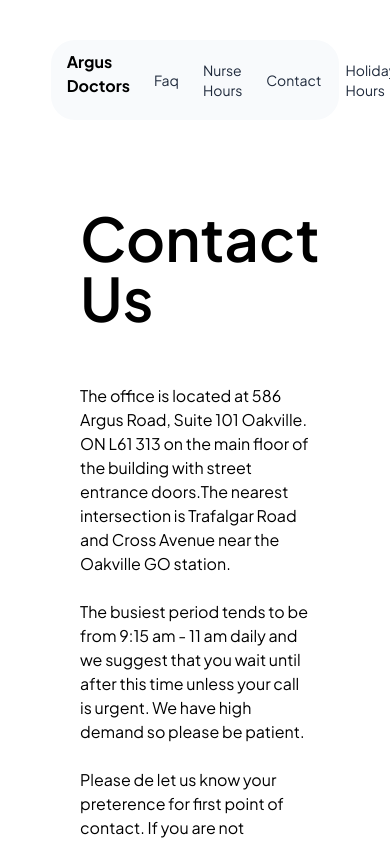
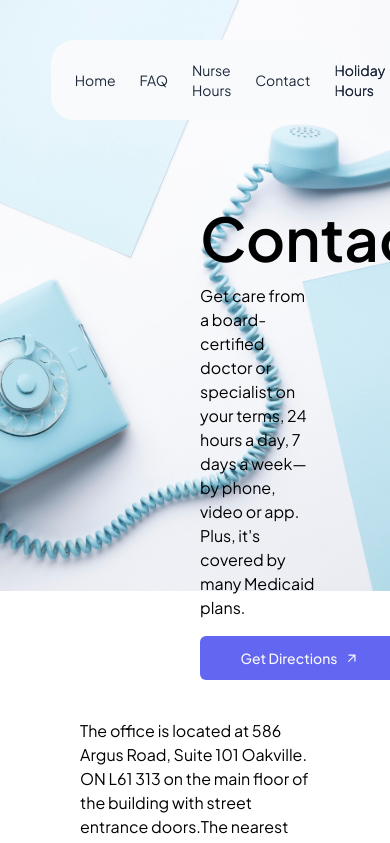
Before and after one commit to Trishaneww/argus-clinic, a Next.js app: page /contact in a window 390 px wide. Shown: the top 843 px of the page. Built offline with nearby package versions, Linux system fonts and the light colour scheme.

Commit message:
imported nav data

```diff
--- a/app/contact/page.tsx
+++ b/app/contact/page.tsx
@@ -1,19 +1,30 @@
 import Footer from '@/components/Footer'
 import Location from '@/components/Location'
 import Navbar from '@/components/Navbar'
+import { Button } from '@/components/ui/button'
 import { Card, CardContent, CardDescription, CardHeader, CardTitle } from '@/components/ui/card'
 import React from 'react'
 import { IoMdPrint } from 'react-icons/io'
 import { IoLocationOutline } from 'react-icons/io5'
 import { MdOutlineMail, MdPhone } from 'react-icons/md'
+import { MdArrowOutward } from "react-icons/md";
 
 const Contact = () => {
   return (
     <div className="flex flex-col">
+
+        <section className="flex flex-col contact px-10">
+          <Navbar />
+          <div className="relative flex flex-col gap-4 mt-52 ml-40 items-start w-2/4">
+            <h1 className="text-6xl font-semibold">Contact</h1>
+            <p className="w-3/4">Get care from a board-certified doctor or specialist on your terms, 24 hours a day, 7 days a week—by phone, video or app. Plus, it's covered by many Medicaid plans.</p>
+            <Button className="w-[200px]">Get Directions <MdArrowOutward className="ml-2"/> </Button>
+          </div>
+        </section>
         <Navbar />
 
-        <section className="flex flex-col gap-6 px-20 mt-52">
-            <h1 className="text-6xl font-semibold">Contact Us</h1>
+        <section className="flex flex-col gap-6 px-20 mt-24">
+            {/* <h1 className="text-6xl font-semibold">Contact Us</h1> */}
             <div className="flex md:flex-row flex-col gap-14">
                 <div className="flex flex-col gap-6 md:w-3/4 w-full mt-8">
                     <p>The office is located at 586 Argus Road, Suite 101 Oakville. ON L61 313 on the main floor of the building with street entrance doors.The nearest intersection is Trafalgar Road and Cross Avenue near the Oakville GO station.</p>
@@ -45,8 +56,8 @@ const Contact = () => {
                     </CardHeader>
                     <CardContent className="flex flex-col gap-4">
                         <div className="flex justify-start items-center gap-4 w-full">
-                            <IoLocationOutline size={64}/>
-                            <p className="text-sm">Oak Lake Medical Centre, Suite A2, 146 Lakeshore Rd W, Oakville, ON</p>
+                            <IoLocationOutline size={44}/>
+                            <p className="text-sm">Suite 101, 586 Argus Road, Oakville, ON L6J 313</p>
                         </div>
 
                         <div className="flex justify-start items-center gap-4 w-full">
@@ -73,8 +84,7 @@ const Contact = () => {
 
 
         <section className="px-20 mt-24 my-20">
-            <iframe src="https://www.google.com/maps/embed?pb=!1m18!1m12!1m3!1d5792.316625405153!2d-79.68726802323347!3d43.         457291965078724!2m3!1f0!2f0!3f0!3m2!1i1024!2i768!4f13.1!3m3!1m2!1s0x882b5ce7e5fbf4ef%3A0xa5f35a5f8774c679!2sArgus%20Medical%20Centre!5e0!3m2!1sen!2sca!4v1722286047432!5m2!1sen!2sca" loading="lazy"  className="w-full h-[28rem]">
-            </iframe>
+            <iframe src="https://www.google.com/maps/embed?pb=!1m18!1m12!1m3!1d2896.1654527972723!2d-79.6904917082211!3d43.45714289061273!2m3!1f0!2f0!3f0!3m2!1i1024!2i768!4f13.1!3m3!1m2!1s0x882b5ce7be055a59%3A0x754258adbb819e55!2s586%20Argus%20Rd%2C%20Oakville%2C%20ON%20L6J%203J3!5e0!3m2!1sen!2sca!4v1723251218472!5m2!1sen!2sca"  loading="lazy"  className="w-full h-[28rem]"></iframe>
         </section>
 
         <Footer />
--- a/app/holidayhours/page.tsx
+++ b/app/holidayhours/page.tsx
@@ -65,16 +65,15 @@ const HolidayHours = () => {
                             <p className="text-sm">argusclinic@gmail.com</p>
                         </div>
 
-                        <p>Mon-Thurs 9:15 am - 12:00 pm and 1:15pm - 4:00 pm</p>
-                        <p>Fri 9:15 am - 12:00 pm</p>
+                        <p>Telephones answered Mon-Thurs 9:15 am - 12:00 pm and 1:15pm - 4:00 pm, Fri 9:15 am - 12:00 pm</p>
+
 
                         <div className="flex justify-start items-center gap-4 w-full">
-                            <IoLocationOutline size={64}/>
+                            <IoLocationOutline size={44}/>
                             <p className="text-sm">Suite 101, 586 Argus Road, Oakville, ON L6J 313</p>
                         </div>
 
-                        <iframe src="https://www.google.com/maps/embed?pb=!1m18!1m12!1m3!1d5792.316625405153!2d-79.68726802323347!3d43.               457291965078724!2m3!1f0!2f0!3f0!3m2!1i1024!2i768!4f13.1!3m3!1m2!1s0x882b5ce7e5fbf4ef%3A0xa5f35a5f8774c679!2sArgus%20Medical%20Centre!5e0!3m2!1sen!2sca!4v1722286047432!5m2!1sen!2sca" loading="lazy"  className="w-full h-[18rem]">
-                        </iframe>
+                        <iframe src="https://www.google.com/maps/embed?pb=!1m18!1m12!1m3!1d2896.1654527972723!2d-79.6904917082211!3d43.45714289061273!2m3!1f0!2f0!3f0!3m2!1i1024!2i768!4f13.1!3m3!1m2!1s0x882b5ce7be055a59%3A0x754258adbb819e55!2s586%20Argus%20Rd%2C%20Oakville%2C%20ON%20L6J%203J3!5e0!3m2!1sen!2sca!4v1723251218472!5m2!1sen!2sca"  loading="lazy"  className="w-full h-[18rem]"></iframe>
                     </CardContent>
                 </Card>
             </div>
--- a/components/Location.tsx
+++ b/components/Location.tsx
@@ -16,7 +16,9 @@ import Image from 'next/image'
 const Location = () => {
   return (
     <div className="md:flex gap-2 justify-center my-20 w-full h-[28rem] mb-12">
-        <iframe src="https://www.google.com/maps/embed?pb=!1m18!1m12!1m3!1d5792.316625405153!2d-79.68726802323347!3d43.457291965078724!2m3!1f0!2f0!3f0!3m2!1i1024!2i768!4f13.1!3m3!1m2!1s0x882b5ce7e5fbf4ef%3A0xa5f35a5f8774c679!2sArgus%20Medical%20Centre!5e0!3m2!1sen!2sca!4v1722286047432!5m2!1sen!2sca" loading="lazy"  className="w-full md:w-2/4 h-[18rem] md:h-full"></iframe>
+        {/* <iframe src="https://www.google.com/maps/embed?pb=!1m18!1m12!1m3!1d5792.316625405153!2d-79.68726802323347!3d43.457291965078724!2m3!1f0!2f0!3f0!3m2!1i1024!2i768!4f13.1!3m3!1m2!1s0x882b5ce7e5fbf4ef%3A0xa5f35a5f8774c679!2sArgus%20Medical%20Centre!5e0!3m2!1sen!2sca!4v1722286047432!5m2!1sen!2sca" loading="lazy"  className="w-full md:w-2/4 h-[18rem] md:h-full"></iframe> */}
+
+        <iframe src="https://www.google.com/maps/embed?pb=!1m18!1m12!1m3!1d2896.1654527972723!2d-79.6904917082211!3d43.45714289061273!2m3!1f0!2f0!3f0!3m2!1i1024!2i768!4f13.1!3m3!1m2!1s0x882b5ce7be055a59%3A0x754258adbb819e55!2s586%20Argus%20Rd%2C%20Oakville%2C%20ON%20L6J%203J3!5e0!3m2!1sen!2sca!4v1723251218472!5m2!1sen!2sca" loading="lazy"  className="w-full md:w-2/4 h-[18rem] md:h-full"></iframe>
 
 
       <Card className="w-[350px]">
@@ -26,7 +28,7 @@ const Location = () => {
         </CardHeader>
         <CardContent className="flex flex-col gap-4">
             <div className="flex justify-start items-center gap-4 w-full">
-                <IoLocationOutline size={64}/>
+                <IoLocationOutline size={44}/>
                 <p className="text-sm">Suite 101, 586 Argus Road, Oakville, ON L6J 313</p>
             </div>
 
--- a/components/Navbar.tsx
+++ b/components/Navbar.tsx
@@ -9,15 +9,15 @@ import '../styles/global.scss';
 
 const Navbar = () => {
   return (
-    <div className="flex w-[74%] justify-between items-center h-[80px] rounded-3xl p-4 mt-10 backdrop-blur-md navbar self-center scroll-smooth z-10 fixed mb-20 bg-slate-50">
+    <div className="flex w-[74%] justify-between items-center h-[80px] rounded-3xl p-6 mt-10 backdrop-blur-md navbar self-center scroll-smooth z-10 fixed mb-20 bg-slate-50">
         <div className="flex gap-6">
-          {/* <Link href='/' className={cn(
+          <Link href='/' className={cn(
                 "relative dark:text-slate-50 items-center flex space-x-1 text-slate-800 dark:hover:text-slate-300 hover:text-slate-500"
               )}><span className=" text-sm !cursor-pointer">Home</span>
+          </Link>
+
+          {/* <Link href='/'><span className="text-l font-bold">Argus Doctors</span>
           </Link> */}
-
-          <Link href='/'><span className="text-l font-bold">Argus Doctors</span>
-          </Link>
 
 
           {navItems.map((navItem: any, idx: number) => (
@@ -33,7 +33,11 @@ const Navbar = () => {
           ))}
         </div>
 
+        <Link href="https://ocean.cognisantmd.com/intake/patients.html?linkRef=68a0f1d3-63f4-4d2e-a713-f448a57556c9#/online-booking">
         <Button className="w-[150px]">Book Now</Button>
+        </Link>
+
+
     </div>
   )
 }
--- a/data/index.ts
+++ b/data/index.ts
@@ -1,5 +1,5 @@
 export const navItems = [
-    { name: "Faq", link: "/#faq" },
+    { name: "FAQ", link: "/#faq" },
     { name: "Nurse Hours", link: "/nursehours" },
     { name: "Contact", link: "/contact" },
     { name: "Holiday Hours", link: "/holidayhours" },
--- a/styles/global.scss
+++ b/styles/global.scss
@@ -71,6 +71,18 @@
     scroll-behavior: smooth;
     background-image: url('../public/assets/images/background18.png');
 }
+
+.contact {
+    display:flex;
+    flex-direction: column;
+    justify-content: flex-start;
+    height: 70vh;
+    background-size: cover;
+    background-repeat: no-repeat;
+    background-position: center;
+    scroll-behavior: smooth;
+    background-image: url('../public/assets/images/contact2.jpg');
+}
 // .hero {
 //     height: 50vh;
 // }
```
Also changed, not shown: app/nursehours/page.tsx (+13 -13 lines), components/Hero.tsx (+6 -6 lines), public/assets/images/contact.jpg (added), public/assets/images/contact2.jpg (added).
